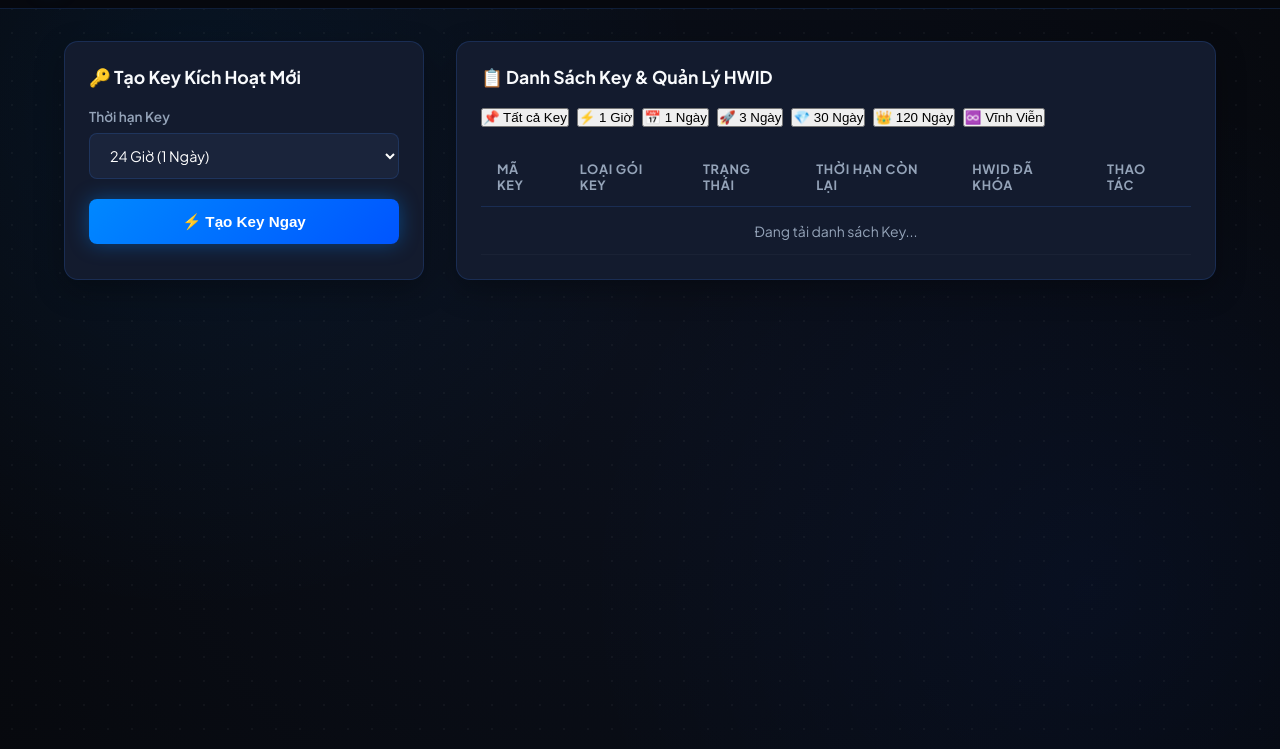
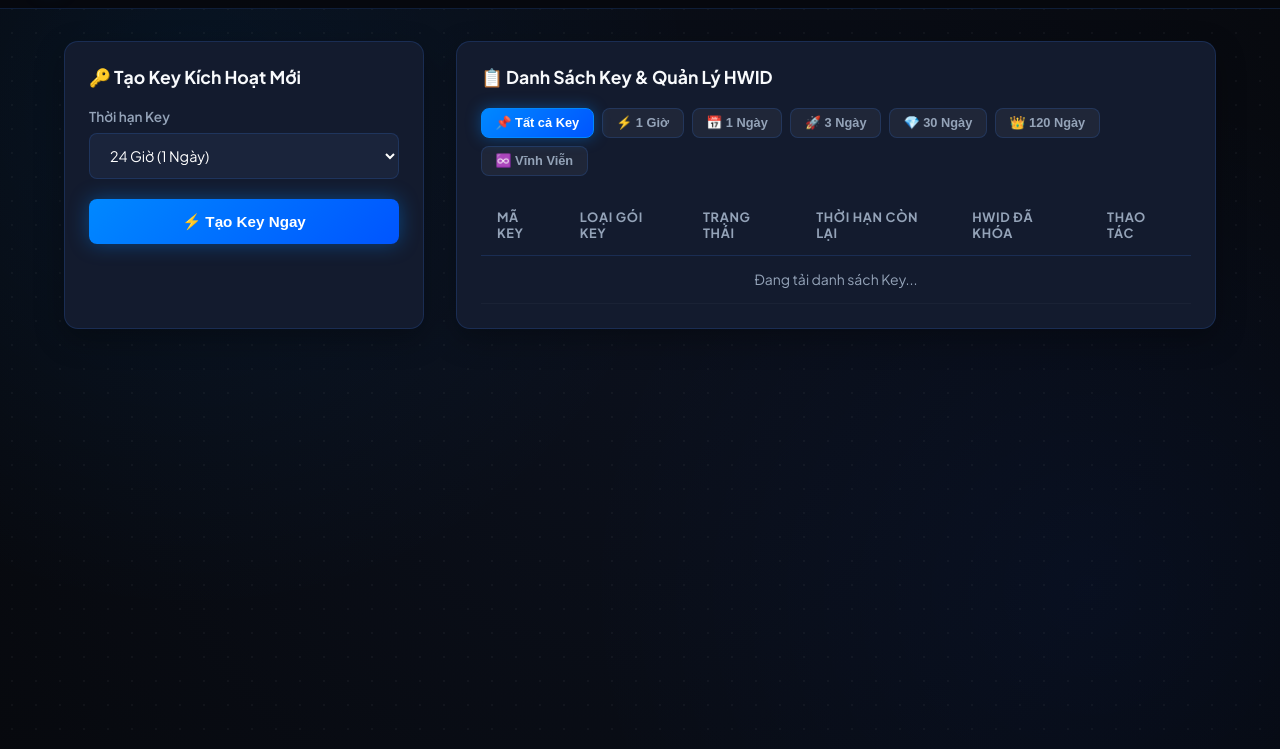
Before and after one commit to chumanhtruc-droid/minitechmanhinh, a website: page public/admin.html in a window 1280 px wide. Shown: the part 51-800 px from the top of the page. Drawn offline with Linux system fonts and the light colour scheme.

Commit message:
Fix filter-btn CSS styling and restore key generation in Admin Panel

```diff
--- a/public/admin.html
+++ b/public/admin.html
@@ -271,6 +271,32 @@
       border-color: var(--danger-red);
       color: var(--danger-red);
     }
+
+    /* Filter Tabs Styling */
+    .filter-btn {
+      background: rgba(255, 255, 255, 0.05);
+      border: 1px solid var(--border-color);
+      color: var(--text-muted);
+      padding: 0.4rem 0.85rem;
+      border-radius: 8px;
+      font-size: 0.8rem;
+      font-weight: 600;
+      cursor: pointer;
+      transition: all 0.2s;
+    }
+
+    .filter-btn:hover {
+      background: rgba(0, 136, 255, 0.15);
+      color: white;
+      border-color: var(--accent-blue);
+    }
+
+    .filter-btn.active {
+      background: var(--accent-gradient);
+      color: white;
+      border-color: var(--accent-blue);
+      box-shadow: 0 0 15px rgba(0, 136, 255, 0.4);
+    }
   </style>
 </head>
 <body>
```
